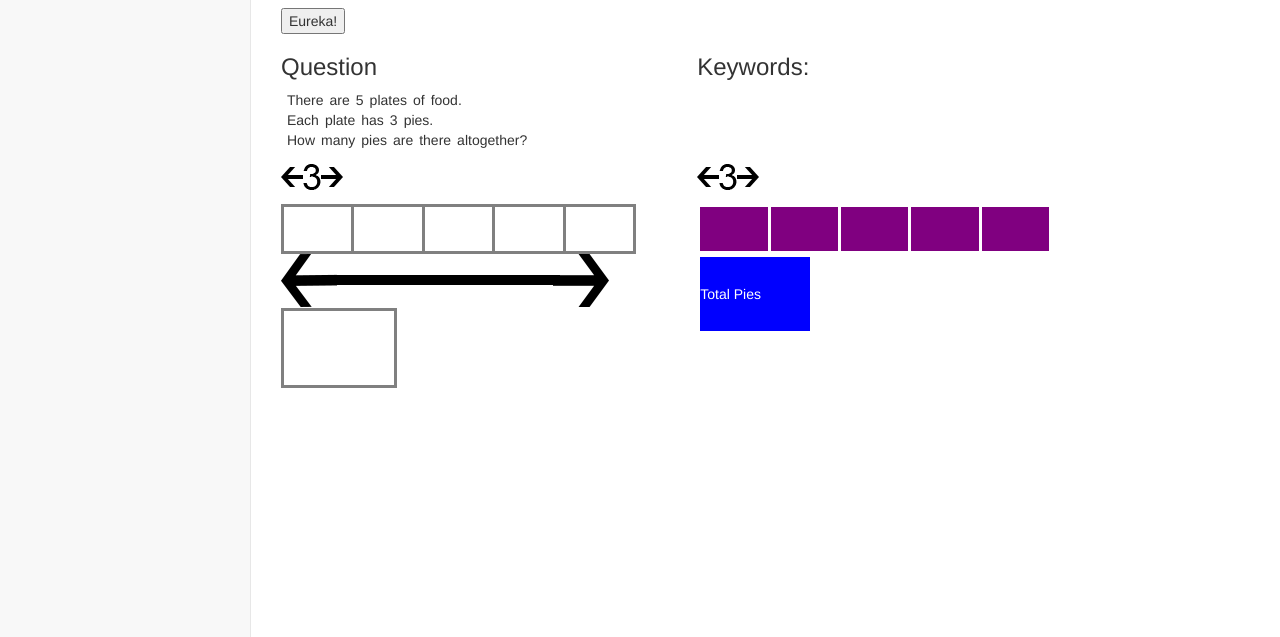
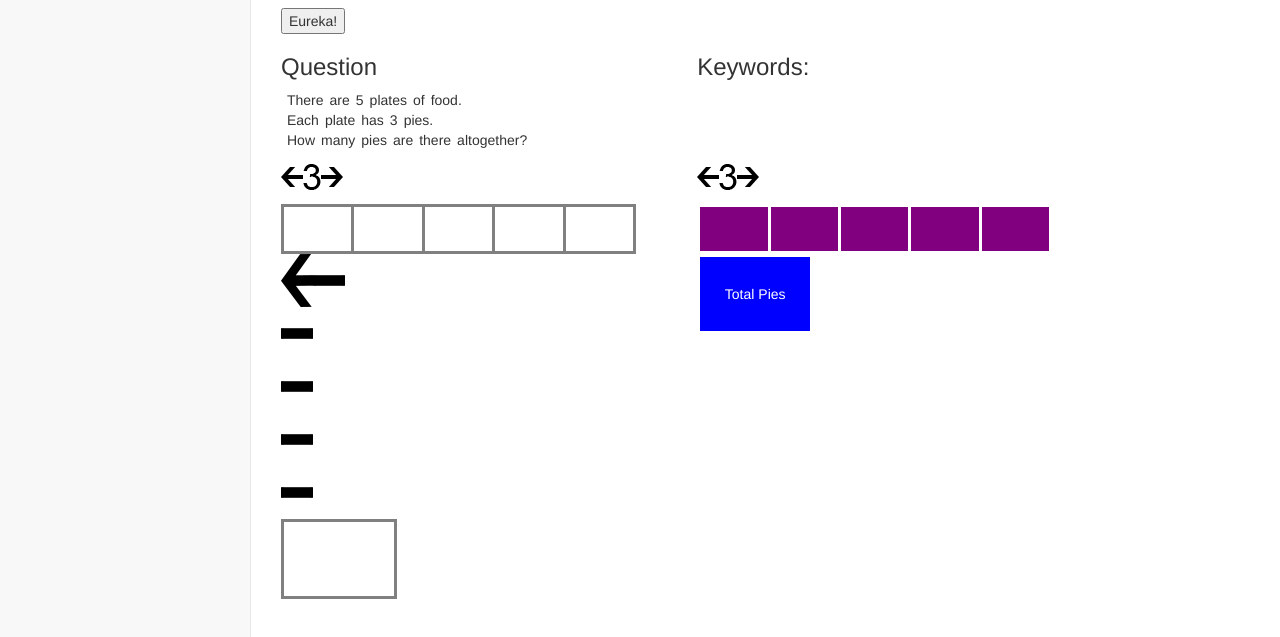
Before and after one commit to vic-kailiu/dip_test, a plain HTML site: page Working/question_generation.html in a window 1280 px wide. Both pictures are taken after a click on the button "Eureka!". Shown: the part 153-790 px from the top of the page. Drawn offline with Linux system fonts and the light colour scheme.

Commit message:
streched arrow

```diff
--- a/Working/css/questions.css
+++ b/Working/css/questions.css
@@ -3,6 +3,11 @@
 	border: 0;
 	padding: 0 0 0 6px;
 }
+
+#text button:focus {
+	outline: 0;
+}
+
 #text p {
 	margin: 0;
 }
@@ -57,6 +62,7 @@
 }
 
 .center_text {
+	text-align: center;
 	#position: relative;
 	#top: -50%;
 	color:white;
--- a/Working/js/sb-admin-2.js
+++ b/Working/js/sb-admin-2.js
@@ -98,12 +98,24 @@ function generateQuestion() {
 	questionDiv.innerHTML += "<div class='boxno3' id='boxno3_question'><img src='images/3.png'></div>"
 	//boxes
 	var content= "<div class='horizontal' id='drop_container'>"
+	var strech_arrow = "<div class='boxno15' id='boxno15'>"
 	for (i=0; i< count; i++) {
 		content += "<div class='box' id='box"+i.toString()+"' style='width:"+(95/count)+"%'></div>";
+		strech_arrow += "<div class='strech' style='width:"+(95/count)+"%'>";
+			if (i == 0) {	//add left arrow
+				strech_arrow += "<img src='images/leftA.png'>";
+			}
+			//add line
+			strech_arrow += "<img src='images/line.png'>";
+			if (i+1 > count) { //add right arrow
+				strech_arrow += "<img src='images/rightA.png'>";
+			}
+		strech_arrow += "</div>";
 	}
 	content += "</div>"
+	strech_arrow += "</div>"
 	questionDiv.innerHTML += content;
-	questionDiv.innerHTML += "<div class='boxno15' id='boxno15'><img src='images/15.png'></div>"
+	questionDiv.innerHTML += strech_arrow;
 	questionDiv.innerHTML += "<div class='boxtotalpies' id='boxtotalpies'></div>"
 
 	//Drag_source
```
Also changed, not shown: Working/images/leftA.png (added), Working/images/line.png (added), Working/images/rightA.png (added).
